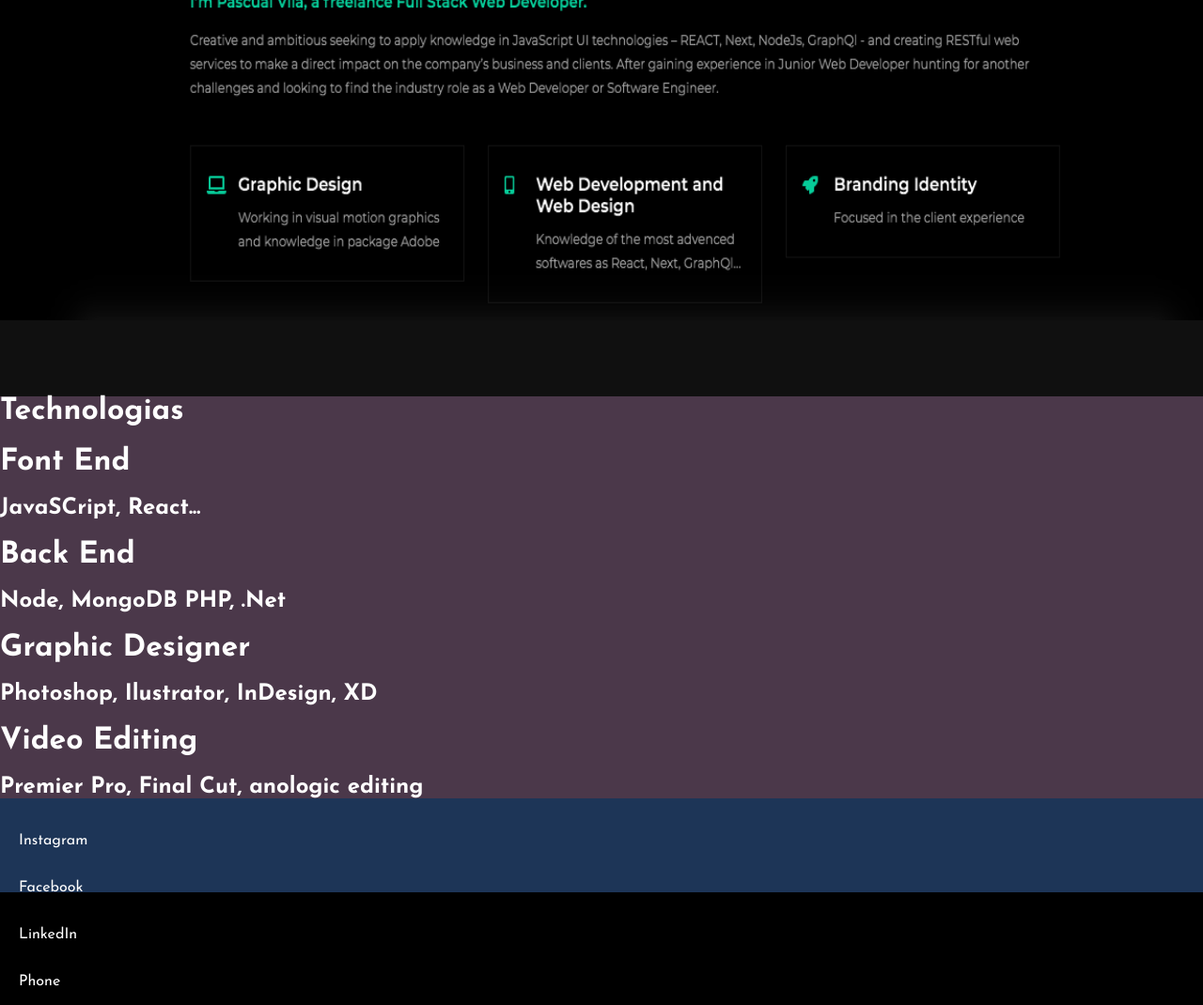
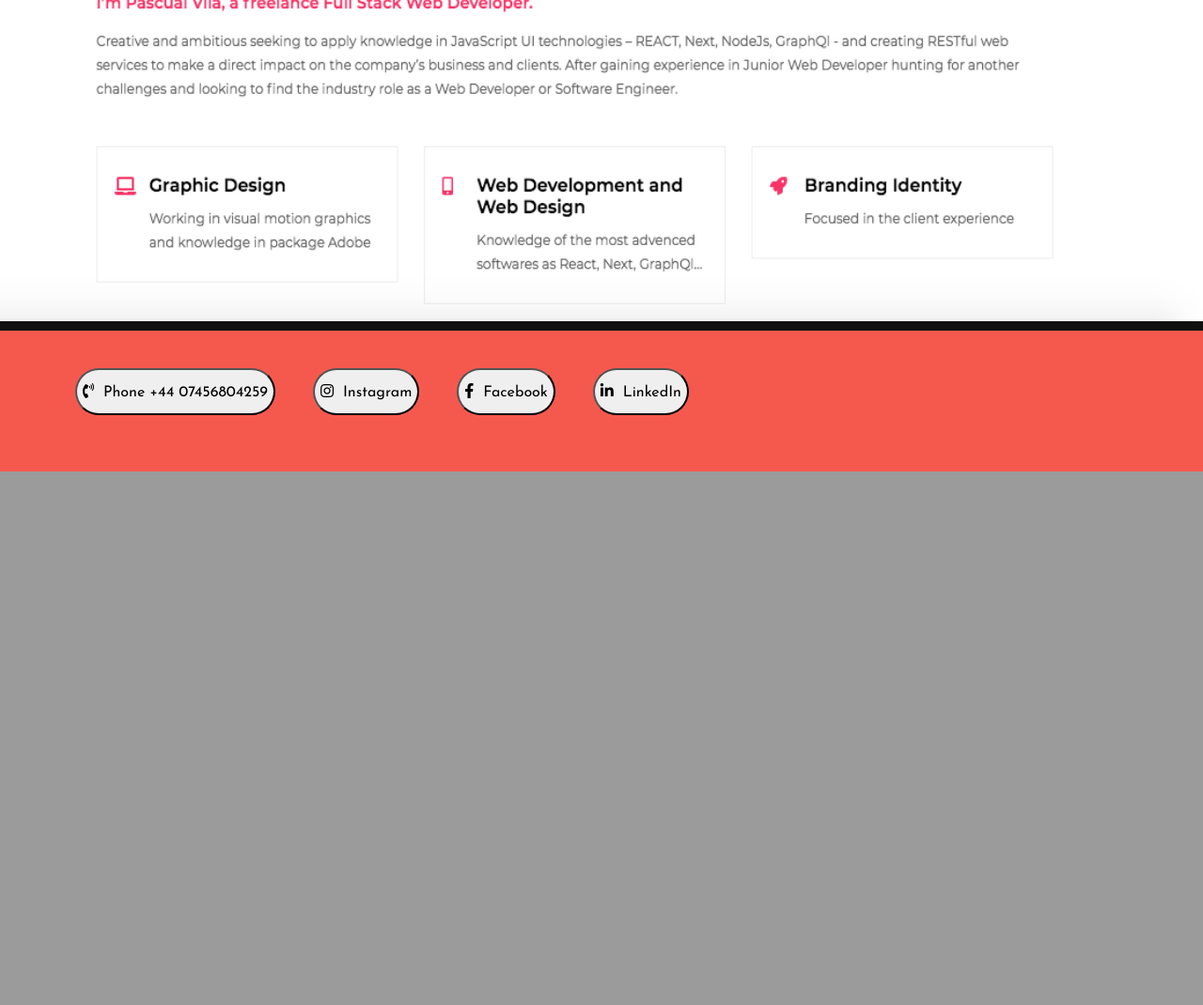
Before and after one commit to pascual143/portfolio2021-workinghtml-css-js, a PHP site: page /portfolio3rd.html in a window 1280 px wide. Shown: the part 1823-2893 px from the top of the page at 94% size. After the commit the page ends 2325 px from the top, so only its background shows below. Run offline with PHP 8.4, Linux system fonts and the light colour scheme; some libraries are stand-ins or nearby versions.

Commit message:
final shape

```diff
--- a/css/base.css
+++ b/css/base.css
@@ -66,7 +66,7 @@ body {
 
 a {
 	text-decoration: none;
-	color: var(--color-link);
+	/* color: var(--color-link); */
 	outline: none;
 }
 
--- a/portfolio3rd.html
+++ b/portfolio3rd.html
@@ -7,13 +7,15 @@
 	<meta name="keywords" content="portfolio, web designer, web developer, graphic designer" />
 	<meta name="author" content="Pascual Vila" />
     <link rel="stylesheet" href="style.css">
+    <link rel="stylesheet" href="https://cdnjs.cloudflare.com/ajax/libs/font-awesome/5.14.0/css/all.min.css" integrity="sha512-1PKOgIY59xJ8Co8+NE6FZ+LOAZKjy+KY8iq0G4B3CyeY6wYHN3yt9PW0XpSriVlkMXe40PTKnXrLnZ9+fkDaog==" crossorigin="anonymous" />
     <script src="scripts.js"></script>
     <script src="https://ajax.googleapis.com/ajax/libs/jquery/3.5.1/jquery.min.js"></script>
     <title>Pascual Vila Portfolio</title>
 
 	<link rel="stylesheet" type="text/css" href="css/base.css" />
 	<link rel="stylesheet" type="text/css" href="css/demo1.css" />
-	<script>document.documentElement.className="js";var supportsCssVars=function(){var e,t=document.createElement("style");return t.innerHTML="root: { --tmp-var: bold; }",document.head.appendChild(t),e=!!(window.CSS&&window.CSS.supports&&window.CSS.supports("font-weight","var(--tmp-var)")),t.parentNode.removeChild(t),e};supportsCssVars()||alert("Please view this demo in a modern browser that supports CSS Variables.");</script>
+
+
 </head>
 <body>
     <!-- Unique coco -->
@@ -45,12 +47,54 @@
                     </div>
                     <div class="main__body_presentacion">
                         <h1 class="h1__desarrollador">Pascual Vila</h1>
-                        <h1 class="h1__desarrollador">Web Developer, Graphic Designer</h1>
-                    </div>
+                        <h1 class="h1__desarrollador"></h1>
+                     </div>
             </a>
 
         </div>
     </div>
+
+   <!-- Second banner, steps -->
+   <div id="projects" class="projects">
+    <div class="section">
+        <!-- <div id="projects">
+            <p>PROJECTS</p>
+        </div> -->
+            <div class="slide">
+                <h1 class="h1__projects">Graphic Designer</h1>
+                <div class="content">
+                    <a href="SpanishIdioms.html" class="a__project_content2">Spanish Idioms Project</a>
+                    <a href="alice.html" class="a__project_content2">Alice Wonderful Project</a>
+                    <a href="logos.html" class="a__project_content3">Logos</a>
+                </div>
+            </div>
+            <div class="slide">
+                <h1 class="h1__projects">Web Designer</h1>
+
+                <div class="content">
+                    <a href="jobSite.html" class="a__project_content2">Job Site</a>
+                    <a href="powerGym.html" class="a__project_content2">Power Gym</a>
+                </div>
+            </div>
+            <div class="slide">
+                <h1 class="h1__projects">Web Developer</h1>
+
+                <div class="content">
+                    <a href="munch.html" class="a__project_content2">Munch</a>
+                    <a href="weather.html" class="a__project_content2">Weather</a>
+                </div>
+            </div>
+            <div class="slide">
+                <h1 class="h1__projects">Digital Marketing</h1>
+
+                <div class="content">
+                    <p>coming...</p>
+                </div>
+            </div>
+        </div>
+</div>
+
+
     <!-- Landing banner -->
     <div class="container">
         <div class="landingBanner__body">
@@ -199,45 +243,6 @@
 	</body>
 </body>
 
-   <!-- Second banner, steps -->
-   <div id="projects" class="projects">
-    <div class="section">
-        <!-- <div id="projects">
-            <p>PROJECTS</p>
-        </div> -->
-            <div class="slide">
-                <h1 class="h1__projects">Graphic Designer</h1>
-                <div class="content">
-                    <a href="SpanishIdioms.html" class="a__project_content1">Spanish Idioms Project</a>
-                    <a href="alice.html" class="a__project_content2">Alice Wonderful Project</a>
-                    <a href="logos.html" class="a__project_content3">Logos</a>
-                </div>
-            </div>
-            <div class="slide">
-                <h1 class="h1__projects">Web Designer</h1>
-
-                <div class="content">
-                    <a href="jobSite.html" class="a__project_content1">Job Site</a>
-                    <a href="powerGym.html" class="a__project_content2">Power Gym</a>
-                </div>
-            </div>
-            <div class="slide">
-                <h1 class="h1__projects">Web Developer</h1>
-
-                <div class="content">
-                    <a href="munch.html" class="a__project_content1">Munch</a>
-                    <a href="weather.html" class="a__project_content2">Weather</a>
-                </div>
-            </div>
-            <div class="slide">
-                <h1 class="h1__projects">Digital Marketing</h1>
-
-                <div class="content">
-                    <p>coming...</p>
-                </div>
-            </div>
-        </div>
-</div>
 <!-- About -->
 <div class="container">
     <div id="about__body">
@@ -247,26 +252,29 @@
 <body>
 
 <!-- technologies -->
-<div class="container">
-    <div id="technologies__body">
-        <h1>Technologias</h2>
-        <h1>Font End</h1>
-        <h2>JavaSCript, React...</h2>
-        <h1>Back End</h1>
-        <h2>Node, MongoDB PHP, .Net</h2>
-        <h1>Graphic Designer</h1>
-        <h2>Photoshop, Ilustrator, InDesign, XD</h2>
-        <h1>Video Editing</h1>
-        <h2>Premier Pro, Final Cut, anologic editing</h2>
+<!-- <div class="container">
+    <div id="technologies__body" class="technologies__body">
+        <h1 class="technologies__h1">Technologias</h2>
+        <h1 class="technologies__h1">Font End</h1>
+        <h2 class="technologies__h2">JavaSCript, React...</h2>
+        <h1 class="technologies__h1">Back End</h1>
+        <h2 class="technologies__h2">Node, MongoDB PHP, .Net</h2>
+        <h1 class="technologies__h1">Graphic Designer</h1>
+        <h2 class="technologies__h2">Photoshop, Ilustrator, InDesign, XD</h2>
+        <h1 class="technologies__h1">Video Editing</h1>
+        <h2 class="technologies__h2">Premier Pro, Final Cut, anologic editing</h2>
     </div>
-</div>
+</div> -->
 
 </body>
 <footer>
-    <p>Instagram</p>
-    <p>Facebook</p>
-    <p>LinkedIn</p>
-    <p>Phone</p>
+    <div class="socialMedia">
+        <p class="p__socialMedia"></p><button><i class="fas fa-phone-volume"></i>Phone +44 07456804259</button></p>
+        <p class="p__socialMedia"></p><button class="button__socialMedia" href="https://www.instagram.com/pascual143/" target="_blank" rel="noopener noreferrer"><i class="fab fa-instagram"></i>Instagram</button></p>
+        <p class="p__socialMedia"></p><button class="button__socialMedia" href="https://www.facebook.com/Pascual.Vila.Seg/" target="_blanck"><i class="fab fa-facebook-f"></i>Facebook</button></p>
+        <p class="p__socialMedia"></p><button class="button__socialMedia" href="https://www.linkedin.com/in/pascual-vila-web-developer/" target="_blanck"><i class="fab fa-linkedin-in"></i>LinkedIn</button></p>
+
+    </div>
 </footer>
         <script src="js/demo.js"></script>
 		<script src="js/anime.min.js"></script>
@@ -275,4 +283,13 @@
             var element = document.getElementById("menu-trigger");
             element.classList.toggle("circulo__contact1");
           }</script>
+        <script>document.documentElement.className="js";var supportsCssVars=function(){var e,t=document.createElement("style");return t.innerHTML="root: { --tmp-var: bold; }",document.head.appendChild(t),e=!!(window.CSS&&window.CSS.supports&&window.CSS.supports("font-weight","var(--tmp-var)")),t.parentNode.removeChild(t),e};supportsCssVars()||alert("Please view this demo in a modern browser that supports CSS Variables.");</script>
+        <script>$(window).bind('scroll', function() {
+            if ($(window).scrollTop() > 00) {
+                $('.main__body_presentacion').hide();
+            }
+            else {
+                $('.main__body_presentacion').show();
+            }
+        });</script>
 </html>
--- /dev/null
+++ b/scripts.js
@@ -0,0 +1,8 @@
+$(window).bind('scroll', function() {
+        if ($(window).scrollTop() > 700) {
+            $('.main__body_presentacion').hide();
+        }
+        else {
+            $('.main__body_presentacion').show();
+        }
+    });
--- a/style.css
+++ b/style.css
@@ -22,21 +22,30 @@ body {
 }
 
 footer {
-    position: relative;
     display: flex;
-    flex-direction: row;
+    align-content: flex-start;
     padding: 10px;
     bottom: 0;
-    height: 100px;
+    height: 150px;
     width: 100%;
-    color: white;
-    background-color: var(--azulOscuro);
+    background-color: #f5594e
 }
 
-p {
-    padding: 10px;
+.socialMedia {
+    display: flex;
+    align-content: flex-start;
+    margin: 30px;
+}
+.p__socialMedia {
+    margin: 0 20px 0 20px;
 }
 
+i {
+    margin-right: 10px;
+}
+button {
+    border-radius: 30px;
+}
 .container {
     width: 100%;
     /* text-align: left; */
@@ -794,11 +807,12 @@ p {
 /* About */
 #about__body {
     position: relative;
-    width: 100%;
-    height: 600px;
+    width: 110%;
+    height: 550px;
+    left: -120px;
     z-index: 30;
     /* background-color: var(--azul); */
-    filter: invert(100%);
+    filter: invert(0%);
 }
 .about__body {
     position: relative;
```
Also changed, not shown: other parts of style.css (+31 -18 lines), jobSite.html (added, +10 -0 lines), logos.html (added, +10 -0 lines), munch.html (added, +10 -0 lines), powerGym.html (added, +8 -0 lines), spanishIdioms.html (+13 -1 lines), styleProjects.css (added, +11 -0 lines).
